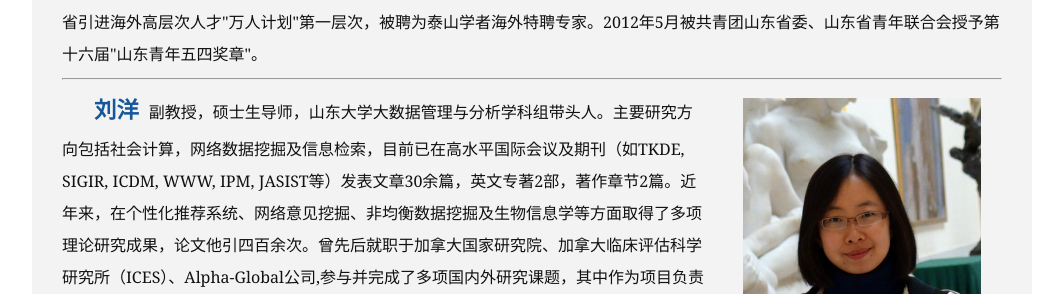
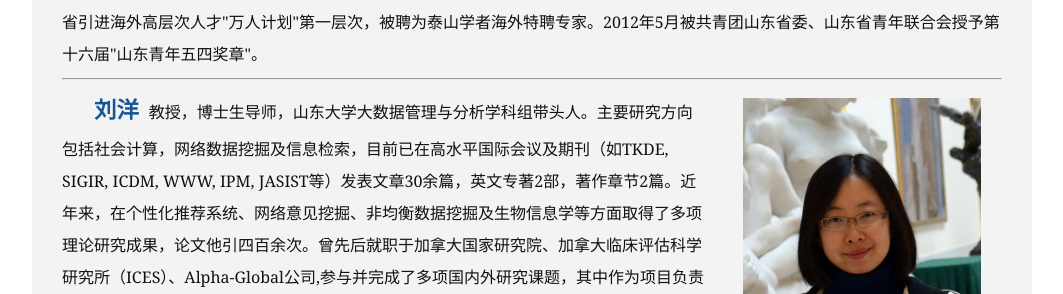
Before and after one commit to sdubigdata/bigdata-home, a Jekyll site: the page built from _source/members.html, in a window 1280 px wide. Shown: the part 580-874 px from the top of the page, without its empty margins (108-1171 px from the left). Built offline with Jekyll 4.4.1, drawn with Linux system fonts in a browser that asks for light colours; some of the changed text lies outside the part shown.

Commit message:
change the title of Professor Liu

```diff
--- a/_source/members.html
+++ b/_source/members.html
@@ -18,7 +18,7 @@ index: 3
     <div>
       <div style="float:right;padding-left:15px;margin-top:10px;"><a href="{{site.url}}/imgs/liu_full.jpg" target="_blank"><img src="{{site.url}}/imgs/liu_brev.jpg" style="width:280px;"/></a></div>
       <p>
-       <span class="strong" style="margin-right:10px;"><a href="http://www.cs.sdu.edu.cn/zh/~yliu" target="_blank">刘洋</a></span>副教授，硕士生导师，山东大学大数据管理与分析学科组带头人。主要研究方向包括社会计算，网络数据挖掘及信息检索，目前已在高水平国际会议及期刊（如TKDE, SIGIR, ICDM, WWW, IPM, JASIST等）发表文章30余篇，英文专著2部，著作章节2篇。近年来，在个性化推荐系统、网络意见挖掘、非均衡数据挖掘及生物信息学等方面取得了多项理论研究成果，论文他引四百余次。曾先后就职于加拿大国家研究院、加拿大临床评估科学研究所（ICES）、Alpha-Global公司,参与并完成了多项国内外研究课题，其中作为项目负责人已主持完成了国家自然科学基金"网络意见挖掘若干前沿问题研究"的课题。目前正作为项目主要成员，参与国家自然科学基金面上项目"面向微博的实时流数据处理平台和查询处理关键技术研究"，以及山东省自然科学基金重点项目"面向海量时空数据处理的云计算关键技术研究"的课题。是中国中文信息学会社会媒体处理专业委员会委员，CIKM 2014,CIKM 2011,CIKM 2011,WI-IAT 2010-2014, NLP&CC 2013, NLP&CC2014, CCIR 2011-2014, SMP 2014, AIRS 2013等国内外重要学术会议的程序委员会委员。
+       <span class="strong" style="margin-right:10px;"><a href="http://www.cs.sdu.edu.cn/zh/~yliu" target="_blank">刘洋</a></span>教授，博士生导师，山东大学大数据管理与分析学科组带头人。主要研究方向包括社会计算，网络数据挖掘及信息检索，目前已在高水平国际会议及期刊（如TKDE, SIGIR, ICDM, WWW, IPM, JASIST等）发表文章30余篇，英文专著2部，著作章节2篇。近年来，在个性化推荐系统、网络意见挖掘、非均衡数据挖掘及生物信息学等方面取得了多项理论研究成果，论文他引四百余次。曾先后就职于加拿大国家研究院、加拿大临床评估科学研究所（ICES）、Alpha-Global公司,参与并完成了多项国内外研究课题，其中作为项目负责人已主持完成了国家自然科学基金"网络意见挖掘若干前沿问题研究"的课题。目前正作为项目主要成员，参与国家自然科学基金面上项目"面向微博的实时流数据处理平台和查询处理关键技术研究"，以及山东省自然科学基金重点项目"面向海量时空数据处理的云计算关键技术研究"的课题。是中国中文信息学会社会媒体处理专业委员会委员，CIKM 2014,CIKM 2011,CIKM 2011,WI-IAT 2010-2014, NLP&CC 2013, NLP&CC2014, CCIR 2011-2014, SMP 2014, AIRS 2013等国内外重要学术会议的程序委员会委员。
       </p>
     </div>
     <div class="clear"></div>
```
